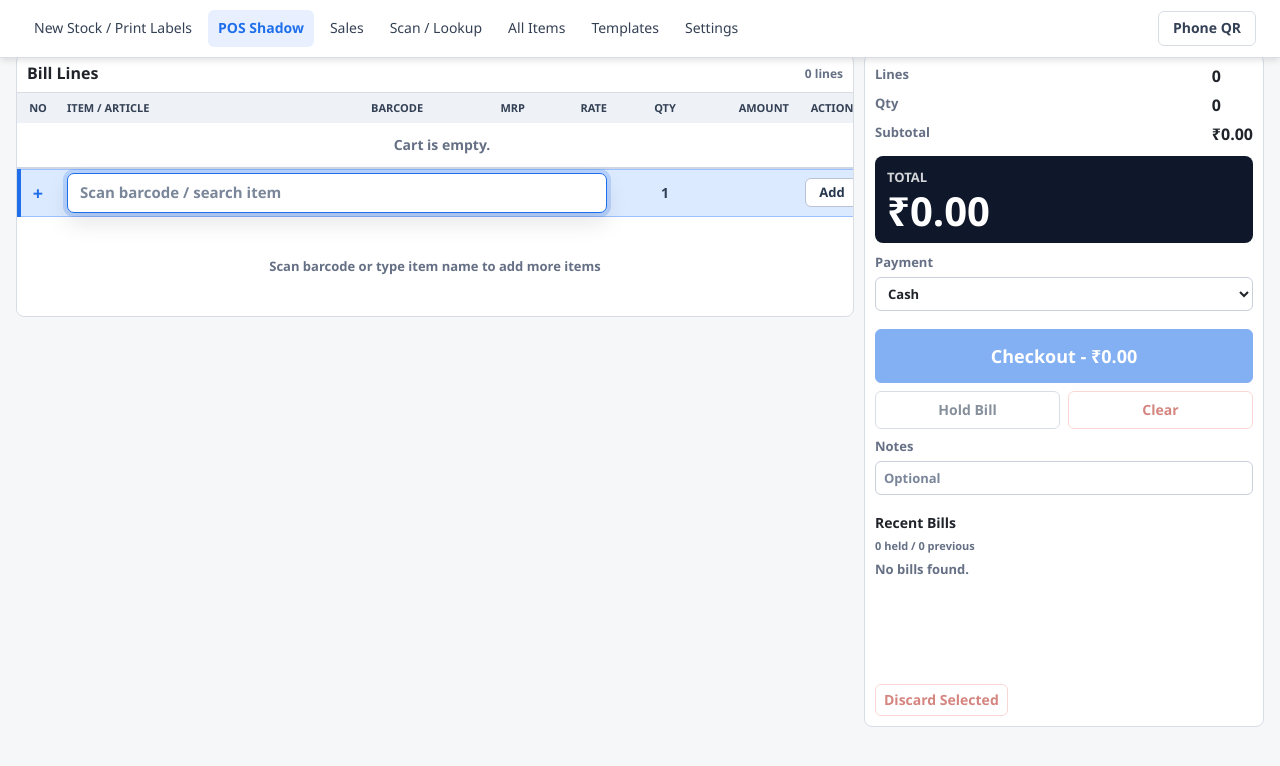
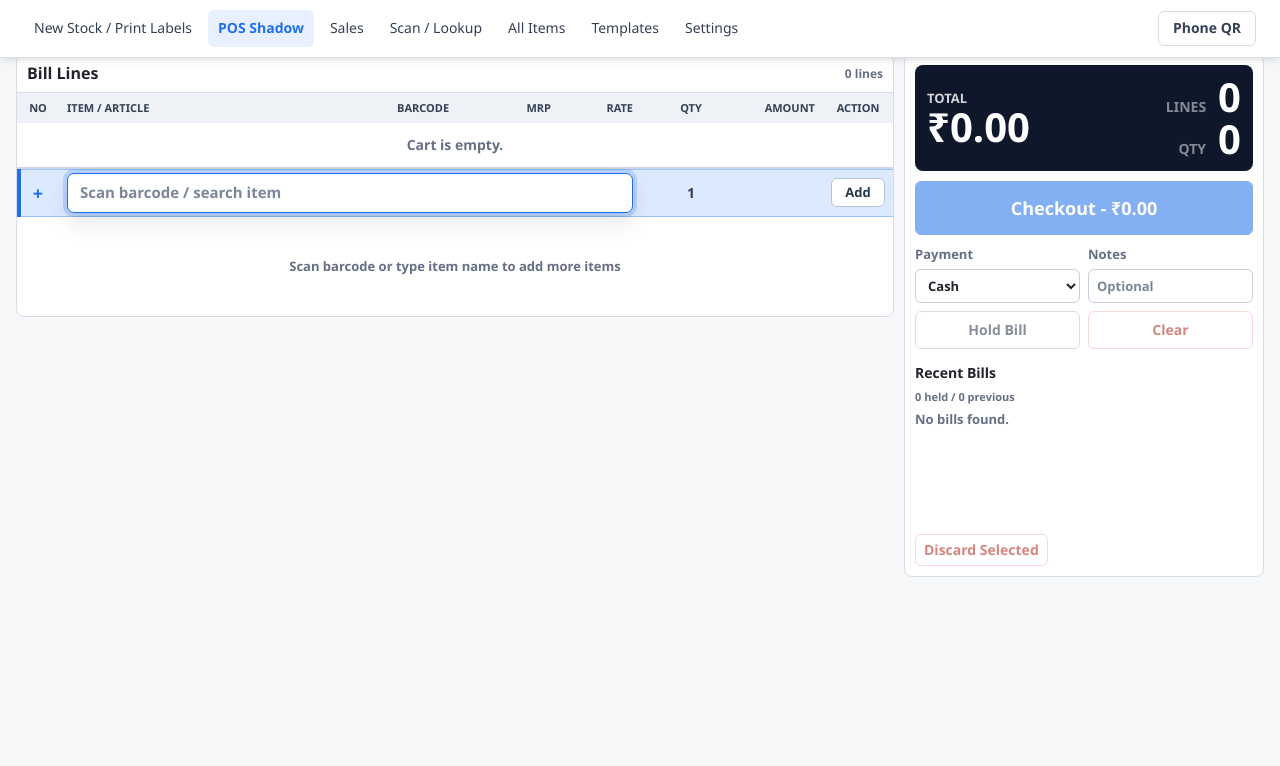
Before and after one commit to Tanishq014/ShopBridge, a FastAPI app: page /pos in a window 1280 px wide. Shown: the top 766 px of the page. Run offline with FastAPI, Linux system fonts and the light colour scheme; data that the repository does not hold is empty.

Commit message:
Compact POS total layout and UI tweaks
Introduce a compact total block and adjust layout for the POS sidebar. Added new CSS classes for a compact total display (.pos-total-compact, related children) and tightened the pos grid width from 400px to 360px. Reworked pos.html to combine total, lines and qty into a single compact block, move the Checkout button into the form, place Payment and Notes side-by-side in a two-column grid, and remove the duplicate Notes field. Also added a defensive check around summarySubtotal update in the JS to avoid errors when the element is absent.

```diff
--- a/app/static/app.css
+++ b/app/static/app.css
@@ -1688,6 +1688,46 @@ tbody tr:last-child td {
 .pos-total-box strong {
   font-size: 36px;
   line-height: 1.05;
+}
+
+.pos-total-compact {
+  display: flex;
+  flex-direction: row;
+  justify-content: space-between;
+  align-items: center;
+  padding: 12px 14px;
+}
+
+.pos-total-compact-main {
+  display: flex;
+  flex-direction: column;
+}
+
+.pos-total-compact-stats-right {
+  display: grid;
+  grid-template-columns: auto auto;
+  align-items: baseline;
+  row-gap: 2px;
+  column-gap: 12px;
+}
+
+.pos-total-compact-stats-right .stat-row {
+  display: contents;
+}
+
+.pos-total-compact-stats-right span {
+  font-size: 14px;
+  font-weight: 700;
+  text-transform: uppercase;
+  color: rgba(255, 255, 255, 0.6);
+  justify-self: end;
+}
+
+.pos-total-compact-stats-right .stat-row strong {
+  font-size: 20px;
+  font-weight: 800;
+  color: #fff;
+  justify-self: end;
 }
 
 .pos-summary-field {
@@ -3084,7 +3124,7 @@ body.pos-page .pos-normal-mode {
 }
 
 .pos-grid-workspace {
-  grid-template-columns: minmax(0, 1fr) 400px;
+  grid-template-columns: minmax(0, 1fr) 360px;
   min-height: 0;
 }
 
--- a/app/templates/pos.html
+++ b/app/templates/pos.html
@@ -127,22 +127,23 @@
       <aside class="pos-bill-panel pos-grid-summary">
         <div class="pos-normal-mode" id="posNormalPanel">
           <form method="post" action="/pos/checkout" id="checkoutForm">
-            <div class="pos-summary-grid">
-              <span>Lines</span>
-              <strong id="summaryLines">0</strong>
-              <span>Qty</span>
-              <strong id="cartCount">0</strong>
-              <span>Subtotal</span>
-              <strong id="summarySubtotal">Rs. 0.00</strong>
+            <div class="pos-total-box pos-total-compact">
+              <div class="pos-total-compact-main">
+                <span>TOTAL</span>
+                <strong id="cartTotal">Rs. 0.00</strong>
+              </div>
+              <div class="pos-total-compact-stats-right">
+                <div class="stat-row"><span>Lines</span> <strong id="summaryLines">0</strong></div>
+                <div class="stat-row"><span>Qty</span> <strong id="cartCount">0</strong></div>
+              </div>
             </div>
 
-            <div class="pos-total-box">
-              <span>Total</span>
-              <strong id="cartTotal">Rs. 0.00</strong>
-            </div>
-
-            <div style="display: contents;" id="checkoutFormExtra">
-              <label class="pos-summary-field" style="margin-bottom: 8px;">
+            <button class="button primary pos-checkout-button" type="submit" id="checkoutButton" disabled>
+              Checkout - Rs. 0.00
+            </button>
+
+            <div style="display: grid; grid-template-columns: 1fr 1fr; gap: 8px;" id="checkoutFormExtra">
+              <label class="pos-summary-field" style="margin-bottom: 0;">
                 Payment
                 <select name="payment_mode" id="paymentMode" form="checkoutForm">
                   <option value="cash">Cash</option>
@@ -150,22 +151,17 @@
                   <option value="card">Card</option>
                 </select>
               </label>
+              <label class="pos-summary-field" style="margin-bottom: 0;">
+                Notes
+                <input name="notes" id="checkoutNotes" placeholder="Optional" form="checkoutForm">
+              </label>
             </div>
-
-            <button class="button primary pos-checkout-button" type="submit" id="checkoutButton" disabled>
-              Checkout - Rs. 0.00
-            </button>
           </form>
 
           <div style="display: grid; grid-template-columns: 1fr 1fr; gap: 8px; margin-top: 8px; margin-bottom: 8px;">
             <button class="button" type="button" id="holdBillButton">Hold Bill</button>
             <button class="button danger outline" type="button" id="clearCartButton">Clear</button>
           </div>
-
-          <label class="pos-summary-field" style="margin-bottom: 12px;">
-            Notes
-            <input name="notes" id="checkoutNotes" placeholder="Optional" form="checkoutForm">
-          </label>
 
           <section class="pos-held-panel" aria-labelledby="heldBillsTitle">
             <div class="pos-held-head">
@@ -1394,7 +1390,7 @@
       cartCount.textContent = state.cart.count || 0;
       cartTotal.textContent = money(state.cart.total || "0.00");
       if (searchPanelTotal) { searchPanelTotal.textContent = money(state.cart.total || "0.00"); }
-      summarySubtotal.textContent = money(state.cart.total || "0.00");
+      if (summarySubtotal) { summarySubtotal.textContent = money(state.cart.total || "0.00"); }
       state.hasMissingRate = items.some(item => item.missing_price);
       checkoutButton.disabled = items.length === 0 || state.hasMissingRate;
 
```
